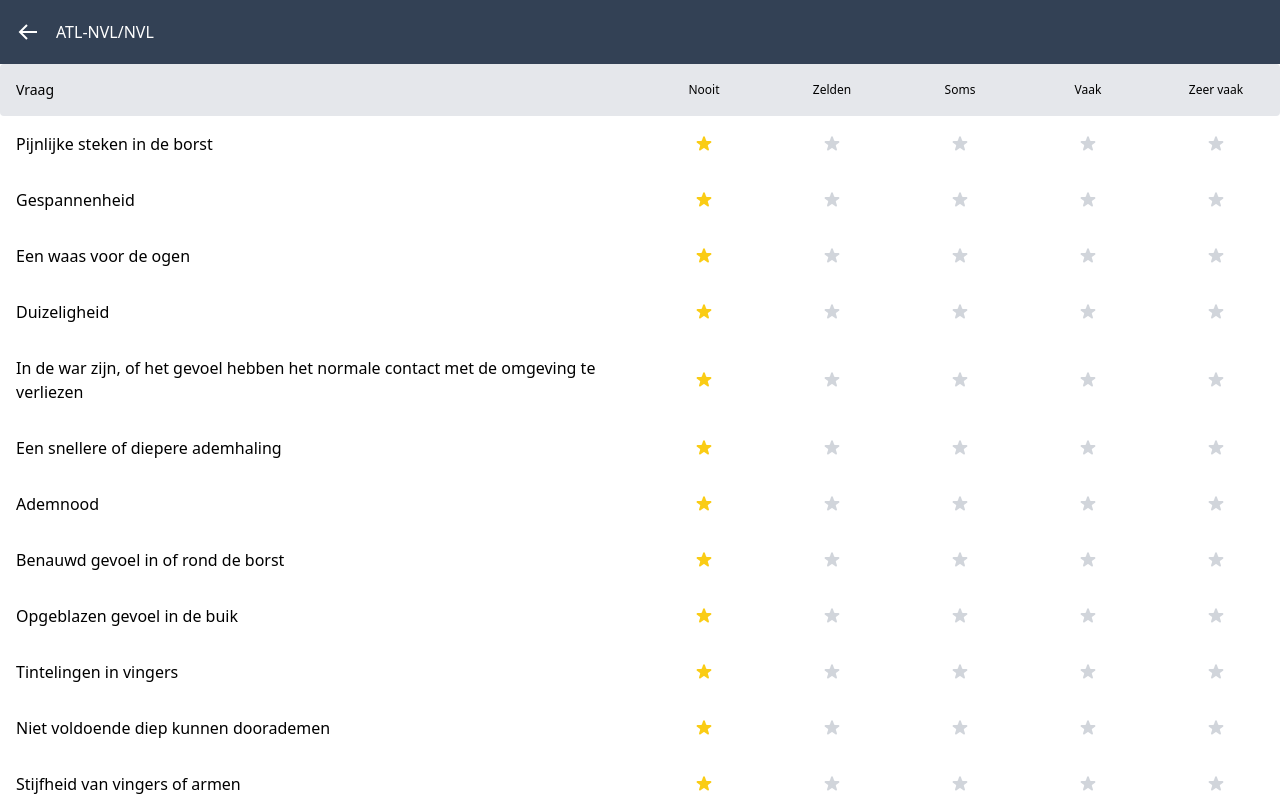
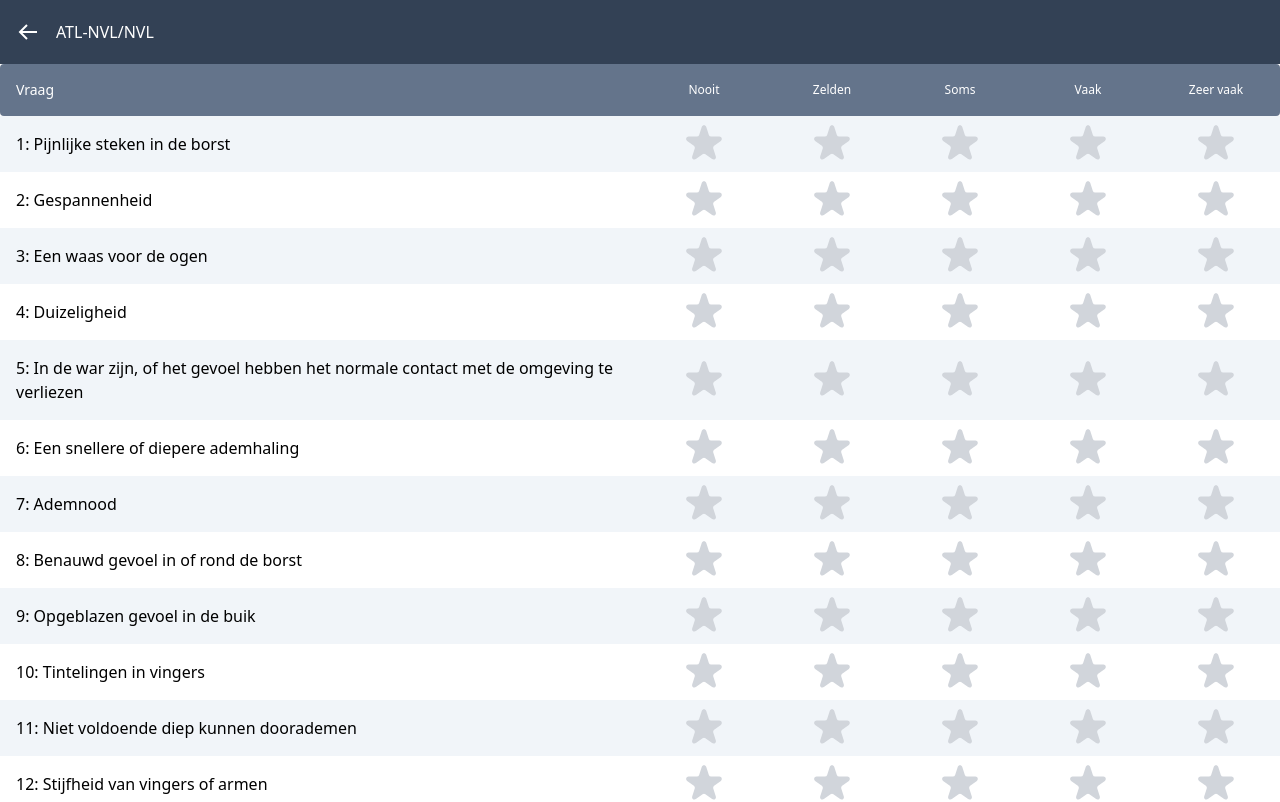
Before and after one commit to Moreno1996/ATL-NVL, a Next.js app: page /ATL-NVL/NVL in a window 1280 px wide. Shown: the top 802 px of the page. Built offline with nearby package versions, Linux system fonts and the light colour scheme.

Commit message:
check stars & count

```diff
--- a/components/Questionaire.js
+++ b/components/Questionaire.js
@@ -2,21 +2,29 @@ import { Fragment, useRef, useState } from "react";
 import Stars from "./Stars";
 import { validateRequirement } from "@/utils";
 import useLocalStorage from "@/utils/useLocalStorage";
-
+import styles from "./Questionaire.module.scss";
 const Answers = ["Nooit", "Zelden", "Soms", "Vaak", "Zeer vaak"];
 function Questionaire({ questionaire }) {
   const { questions, categories, total_range } = questionaire;
   const [summary, setSummary] = useState(null);
+  const [warning, setWarning] = useState(null);
   const formRef = useRef(null);
   const summaryRef = useRef(null);
   const [mailLink, setMailLink] = useState(null);
-  const [email, ]= useLocalStorage("moreno_email","");
+  const [email] = useLocalStorage("moreno_email", "");
 
   function displayScore() {
-    const { total, categories, questions } = calculateScore();
-    emailScore({ total, categories, questions });
-    setSummary(
-      <div className="grid grid-cols-2">
+    setSummary(null);
+    setWarning(null);
+    const { total, categories, questions, error } = calculateScore();
+    if(error){
+
+      setWarning(<div>Vraag {error} is niet ingevuld</div>)
+    }else{
+
+      emailScore({ total, categories, questions });
+      setSummary(
+        <div className="grid grid-cols-2">
         {categories.map((cat, index) => (
           <Fragment key={index}>
             <div>{cat?.category}:</div>
@@ -29,10 +37,10 @@ function Questionaire({ questionaire }) {
         </div>
       </div>
     );
-    setTimeout(()=>{
-      summaryRef.current.scrollIntoView()
-    },50)
-
+  }
+    setTimeout(() => {
+      summaryRef.current.scrollIntoView();
+    }, 50);
   }
   function emailScore(data) {
     const { total, categories, questions } = data;
@@ -63,8 +71,8 @@ function Questionaire({ questionaire }) {
     let total_score = 0;
     const _categories = {};
     const questions_with_score = [];
-    for(const cat of Object.keys(categories)){
-      _categories[cat]=0;
+    for (const cat of Object.keys(categories)) {
+      _categories[cat] = 0;
     }
     for (const [key, value] of Object.entries(formDataObj)) {
       const index = key.split("_")[1];
@@ -72,6 +80,9 @@ function Questionaire({ questionaire }) {
       const question_cat = question?.category;
       const score = parseInt(value);
       total_score += score;
+      if(value==-1){
+        return {error: parseInt(index)+1}
+      }
       if (!_categories[question_cat]) {
         _categories[question_cat] = 0;
       }
@@ -87,9 +98,11 @@ function Questionaire({ questionaire }) {
         return { category: categories[key]?.name, score: score };
       })
       .filter((n) => n);
-    const [score, text_score] = total_range ? Object.entries(total_range).find(
-      ([range, text]) => validateRequirement(total_score, range)
-    ) : [];
+    const [score, text_score] = total_range
+      ? Object.entries(total_range).find(([range, text]) =>
+          validateRequirement(total_score, range)
+        )
+      : [];
     const total = { score: total_score, text_score };
     return {
       total,
@@ -100,11 +113,14 @@ function Questionaire({ questionaire }) {
   return (
     <div className="flex flex-col gap-4">
       <form ref={formRef}>
-        <div className="grid grid-cols-2 rounded">
-          <div className="sticky top-0 p-4 text-sm font-medium bg-gray-200 rounded-l md:text-md">
+        <div
+          className={styles.grid + " grid rounded"}
+          style={{ gridTemplateColumns: "minmax(50%,auto) minmax(50%,1fr)" }}
+        >
+          <div className="sticky top-0 p-4 text-sm font-medium text-white rounded-l bg-slate-500 md:text-md">
             Vraag
           </div>
-          <div className="sticky top-0 flex flex-row items-center text-xs font-medium bg-gray-200 rounded-r md:text-md">
+          <div className="sticky top-0 flex flex-row items-center text-xs font-medium text-white rounded-r bg-slate-500 md:text-md">
             {Answers.map((answer, index) => (
               <div key={index} className="flex-1 text-center ">
                 {answer}
@@ -114,7 +130,7 @@ function Questionaire({ questionaire }) {
           {questions.map((question, index) => {
             return (
               <Fragment key={index}>
-                <div className="p-4">{question?.question}</div>
+                <div className="p-4">{index+1}: {question?.question}</div>
                 <Stars
                   index={index}
                   category={question?.category}
@@ -125,7 +141,7 @@ function Questionaire({ questionaire }) {
           })}
         </div>
       </form>
-      <hr/>
+      <hr />
       <div className="flex flex-row gap-3 px-4 mt-8">
         <button
           className="px-4 py-2 font-bold text-white rounded bg-slate-500 hover:bg-slate-700"
@@ -145,9 +161,17 @@ function Questionaire({ questionaire }) {
           </a>
         )}
       </div>
+      {warning &&
+      <div class="p-4 mb-4 mx-4 text-sm text-yellow-800 rounded-lg bg-yellow-50 dark:bg-gray-800 dark:text-yellow-300" role="alert">
+      <span class="font-medium">Let op!</span> {warning}
+    </div>
+      }
       <div ref={summaryRef}>
-
-      {summary && <div className="block p-4 mx-4 bg-white border border-gray-200 rounded-lg">{summary}</div>}
+        {summary && (
+          <div className="block p-4 mx-4 bg-white border border-gray-200 rounded-lg">
+            {summary}
+          </div>
+        )}
       </div>
     </div>
   );
--- /dev/null
+++ b/components/Questionaire.module.scss
@@ -0,0 +1,6 @@
+.grid {
+  > :nth-child(4n + 3),
+  > :nth-child(4n + 4) {
+    background: rgba(241, 245, 249,1);
+  }
+}
--- a/components/Stars.js
+++ b/components/Stars.js
@@ -1,11 +1,11 @@
 import { useState } from "react";
 
 function Stars({type,category,index}) {
-  const [score, setScore] = useState(0);
+  const [score, setScore] = useState(-1);
 
   return (
-    <div className="flex items-center justify-evenly	">
-        <input value={score} readOnly name={`${[type,index].join("_")}`} className="hidden"/>
+    <div className="flex items-center justify-evenly ">
+        <input value={score} readOnly name={`${[type,index].join("_")}`} className="hidden" required/>
       {[0, 1, 2, 3, 4].map((_score) => {
         const color =
           score >= _score
@@ -16,7 +16,7 @@ function Stars({type,category,index}) {
           <svg
           key={_score}
             aria-hidden="true"
-            className={`w-5 h-5 flex-1 cursor-pointer ${color}`}
+            className={`w-12 h-12 flex-1 cursor-pointer ${color}`}
             fill="currentColor"
             viewBox="0 0 20 20"
             xmlns="http://www.w3.org/2000/svg"
--- a/package.json
+++ b/package.json
@@ -8,7 +8,6 @@
     "start": "next start",
     "lint": "next lint",
     "deploy": "npm run build && echo \"\" > ./docs/.nojekyll --env NODE_BUILD=build"
-
   },
   "dependencies": {
     "@headlessui/react": "^1.7.14",
@@ -20,6 +19,7 @@
     "react": "18.2.0",
     "react-dom": "18.2.0",
     "react-icons": "^4.8.0",
+    "sass": "^1.62.1",
     "tailwindcss": "3.3.1"
   }
 }
```
Also changed, not shown: 5 other files (tests, documents, lock files or other folders).
